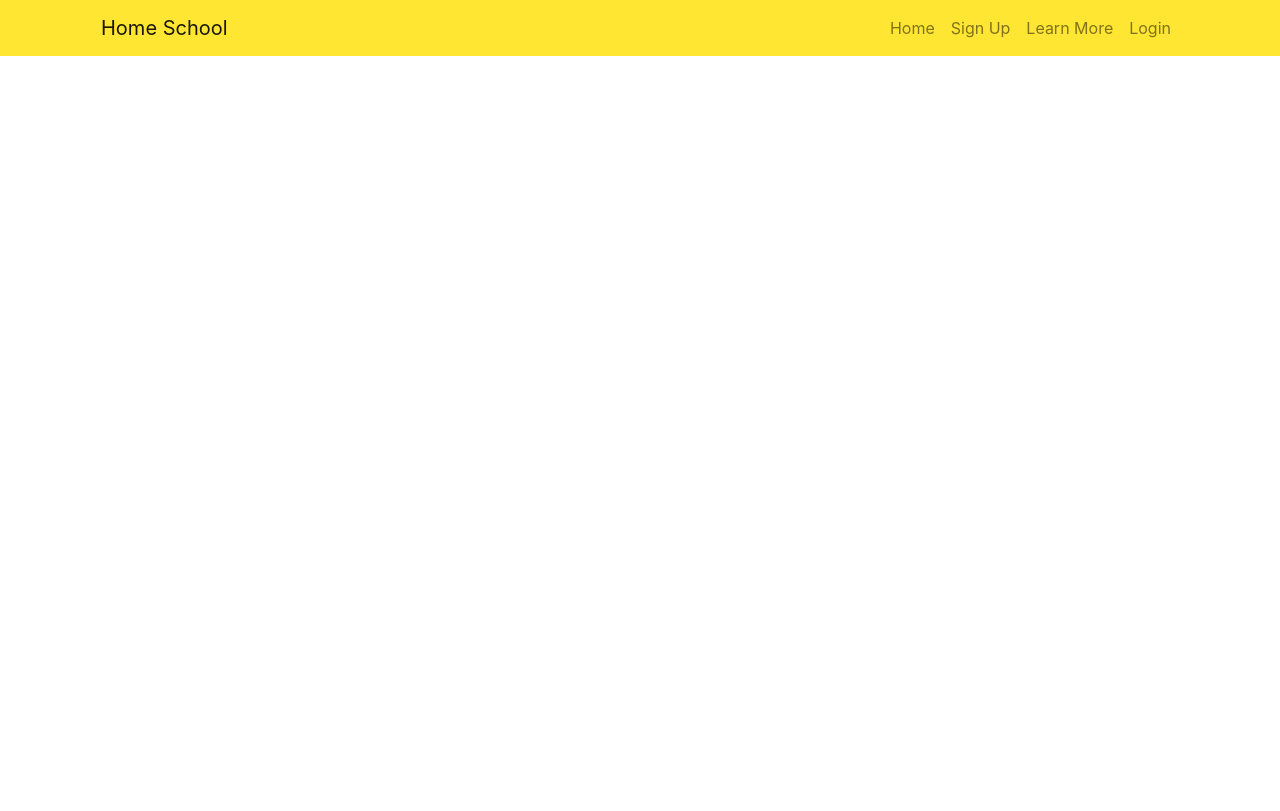
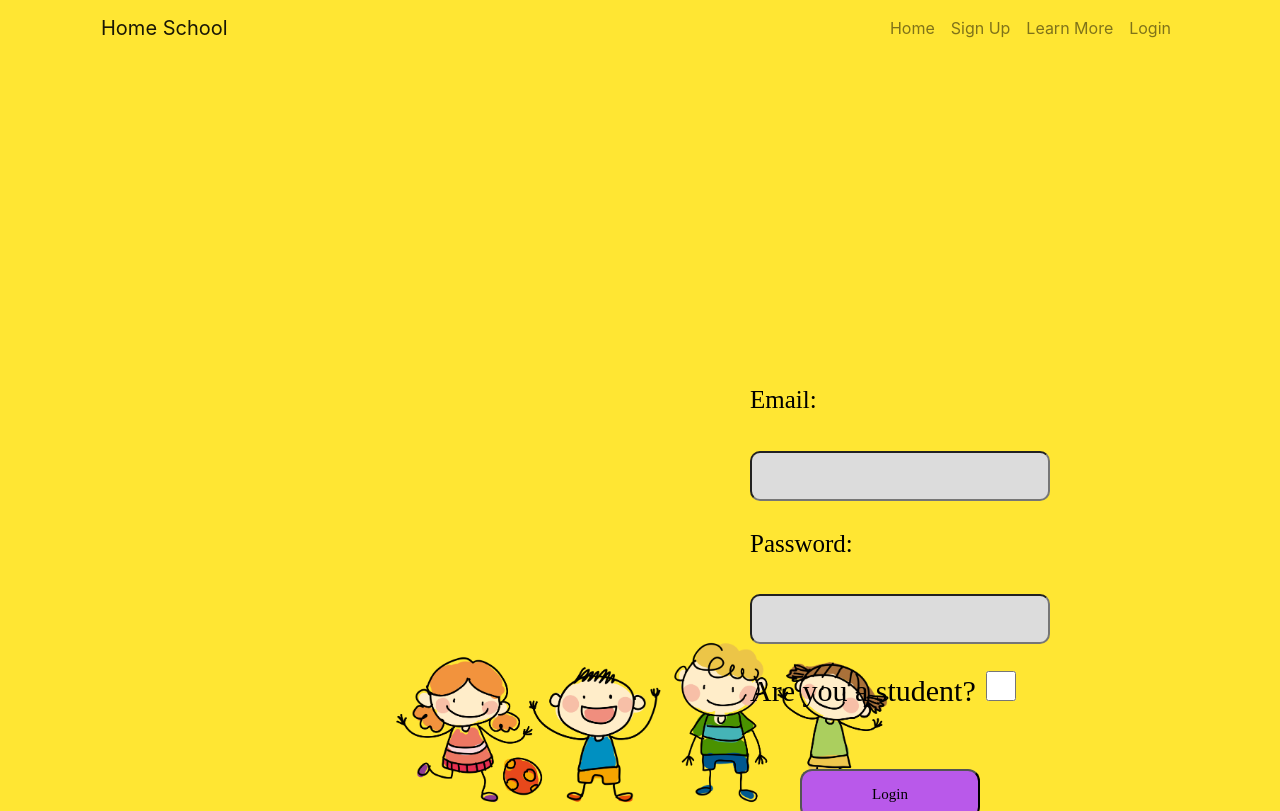
Before and after one commit to DhruvMehandiratta/Covid9Team-NAInternHackathon, a React (Create React App) app in the folder my-app/: page /loginpage in a window 1280 px wide. Built offline with nearby package versions, Linux system fonts and the light colour scheme.

Commit message:
added routers for some pages

```diff
--- a/my-app/src/App.js
+++ b/my-app/src/App.js
@@ -9,9 +9,16 @@ import {
   Route
 } from "react-router-dom";
 import LandingPage from './Components/LandingPage/LandingPage';
+import EventSignUp from './Components/SignUp/EventSignUp'
+import LoginPage from './Components/LoginPage/LoginPage'
+import StudentsSignUp from './Components/SignUp/StudentsSignUp'
+import TeacherSignUp from './Components/SignUp/TeacherSignUp'
 
-const App = () => {
-  return (
+
+
+ const App = () => {
+   return (
+
     <Router>
       <div className="main-container">
         <Container>
@@ -29,7 +36,7 @@ const App = () => {
                 <Nav.Link href="/learn">
                   Learn More
                 </Nav.Link>
-                <Nav.Link href="/login">
+                <Nav.Link href="/loginpage">
                   Login
                 </Nav.Link>
               </Nav>
@@ -44,6 +51,19 @@ const App = () => {
           <Route path="/learn">
             <LearnMore />
           </Route>
+          <Route path="/loginpage">
+            <LoginPage/>
+          </Route>
+          <Route path="/studentsSignUp">
+            <StudentsSignUp/>
+          </Route>
+          <Route path="/teachersSignUp">
+            <TeacherSignUp/>
+          </Route>
+          <Route path="/eventsSignUp">
+            <EventSignUp/>
+          </Route>
+
         </Switch>
       </div>
     </Router>
--- a/my-app/src/Components/LoginPage/LoginPage.js
+++ b/my-app/src/Components/LoginPage/LoginPage.js
@@ -1,5 +1,5 @@
 import React from 'react';
-import './Login.css';
+import './LoginPage.css';
 import { Container, Button, FormCheck } from 'react-bootstrap';
 import image from '../../assets/kids-drawing.png';
 
@@ -12,7 +12,7 @@ const LandingPage = () => {
                     <label style={{fontFamily: "Poppins", fontSize:"25px"}}>Email:</label> <br/><br/>
                     <input style={{fontSize:"25px", borderRadius: "10px", backgroundColor: "Gainsboro",height:"50px", width:"300px", fontFamily: "Poppins"}} type="text" id="login_email"></input><br/><br/>
                     <label style={{fontFamily: "Poppins", fontSize:"25px"}}>Password:</label><br/><br/>
-                    <input style={{fontSize:"25px", borderRadius: "10px", backgroundColor: "Gainsboro", fontFamily: "Poppins",height:"50px", width:"300px"}} type="text" id="login_password"></input><br/><br/>
+                    <input style={{fontSize:"25px", borderRadius: "10px", backgroundColor: "Gainsboro", fontFamily: "Poppins",height:"50px", width:"300px"}} type="password" id="login_password"></input><br/><br/>
                     <label style={{fontFamily: "ComicSans", fontSize:"30px"}}>Are you a student?</label>
                     <input style={{marginLeft:"10px", top:"20", fontSize:"10px", borderRadius: "10px", backgroundColor: "Gainsboro", fontFamily: "Poppins",height:"30px", width:"30px"}} type="checkbox" id="login_checkbox"></input><br/><br/><br/>
                     <button style={{fontFamily: "Poppins", fontSize:"15px", marginLeft: "50px", zIndex: "9999", transition: "all 0.2s ease-in 0s", cursor: "pointer", backgroundColor: "#b959ea",height:"50px", width:"180px", borderRadius: "12px"}} type="button" id="login_button">Login</button>
```
